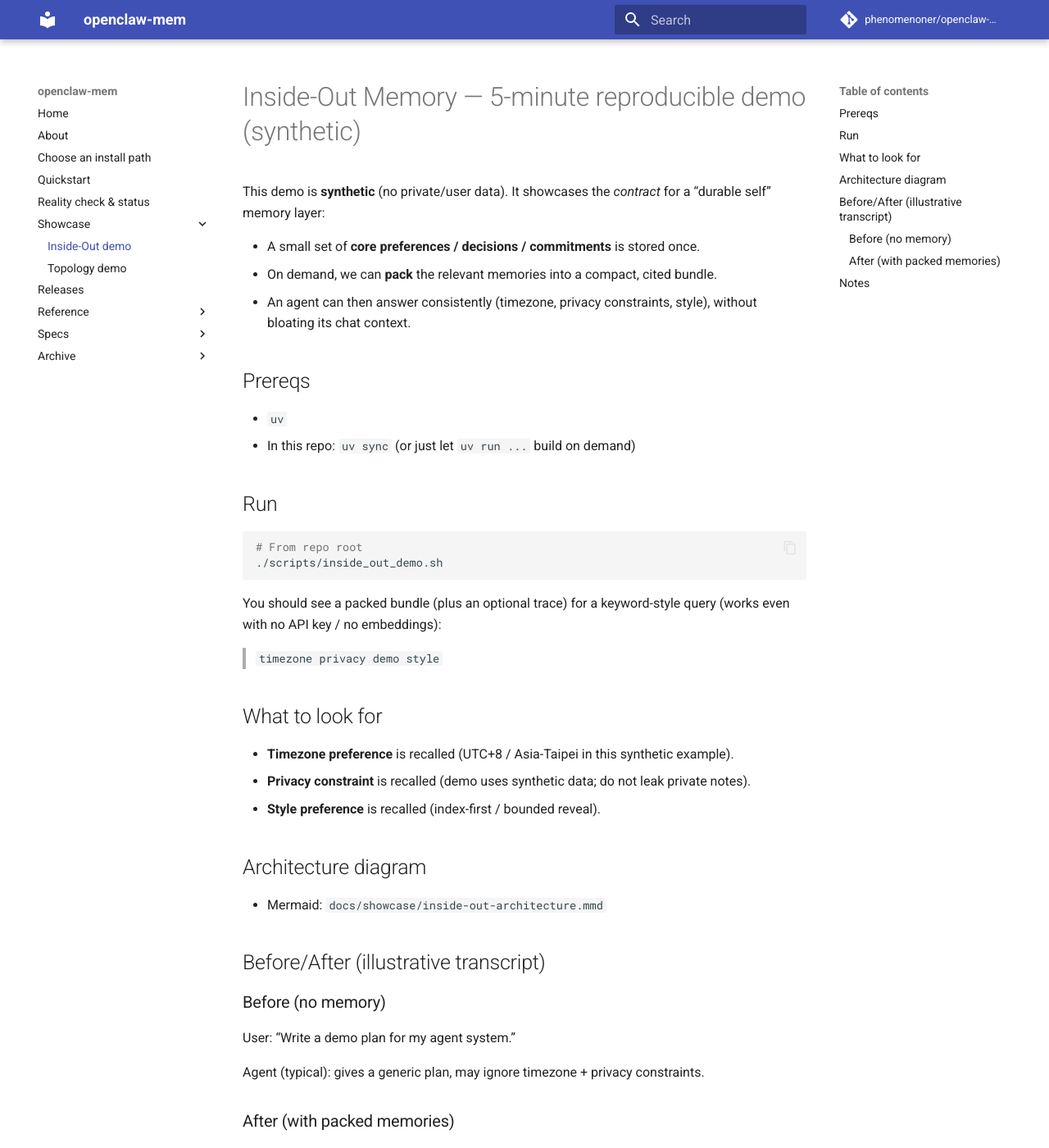
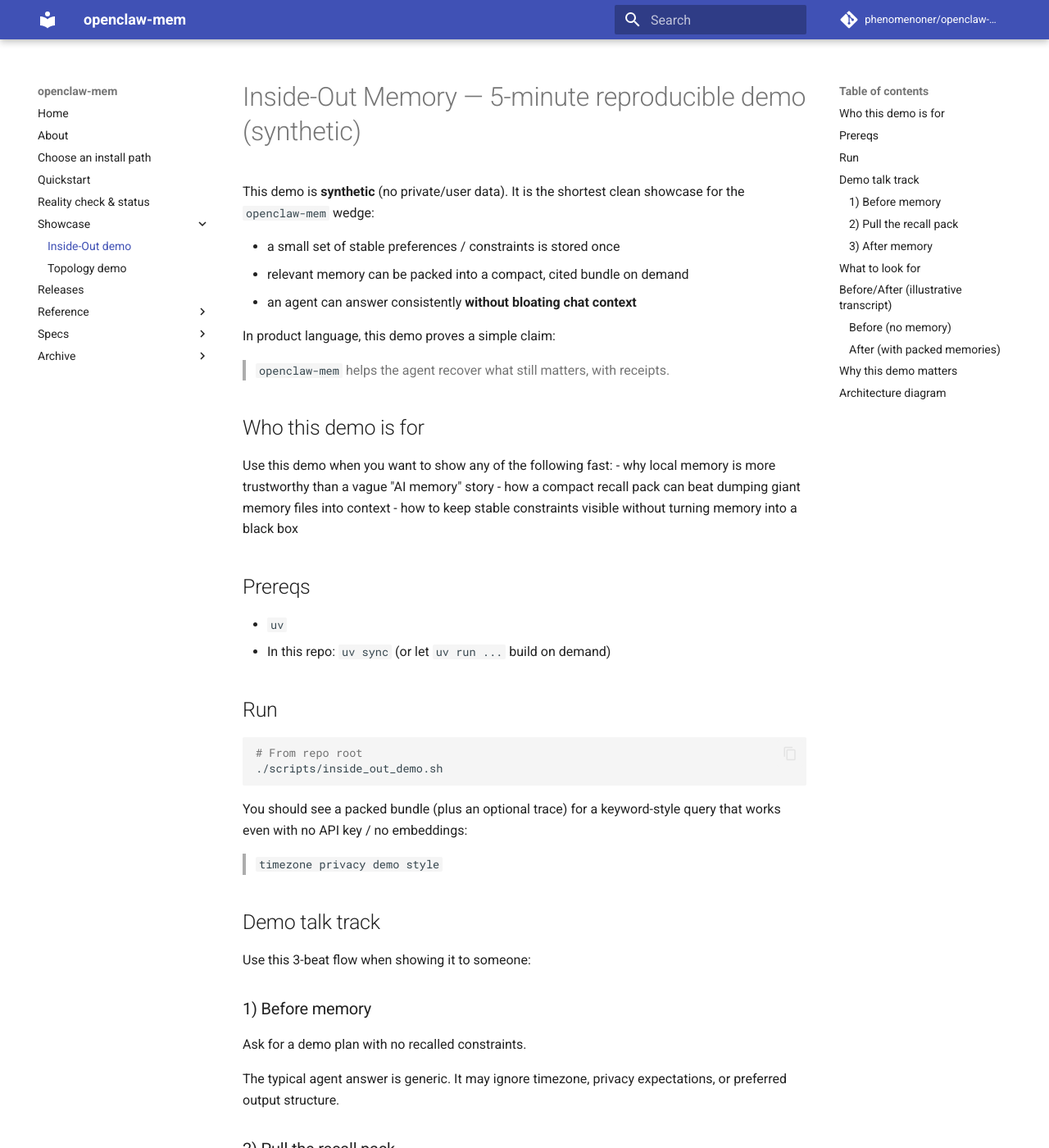
Before and after one commit to phenomenoner/openclaw-mem, an MkDocs documentation site: the page built from docs/showcase/inside-out-demo.md, in a window 1280 px wide and 1400 px high. Shown: the whole window at 82% size. Built offline with MkDocs 1.6.1 and Material for MkDocs 9.7.7, drawn with Linux system fonts in a browser that asks for light colours; comment, search, counter and statistics services are not loaded; some of the changed text lies outside the part shown.

Commit message:
docs: sharpen GTM story and demo flow

````diff
--- a/docs/showcase/inside-out-demo.md
+++ b/docs/showcase/inside-out-demo.md
@@ -1,14 +1,25 @@
 # Inside-Out Memory — 5-minute reproducible demo (synthetic)
 
-This demo is **synthetic** (no private/user data). It showcases the *contract* for a “durable self” memory layer:
+This demo is **synthetic** (no private/user data). It is the shortest clean showcase for the `openclaw-mem` wedge:
 
-- A small set of **core preferences / decisions / commitments** is stored once.
-- On demand, we can **pack** the relevant memories into a compact, cited bundle.
-- An agent can then answer consistently (timezone, privacy constraints, style), without bloating its chat context.
+- a small set of stable preferences / constraints is stored once
+- relevant memory can be packed into a compact, cited bundle on demand
+- an agent can answer consistently **without bloating chat context**
+
+In product language, this demo proves a simple claim:
+
+> `openclaw-mem` helps the agent recover what still matters, with receipts.
+
+## Who this demo is for
+
+Use this demo when you want to show any of the following fast:
+- why local memory is more trustworthy than a vague "AI memory" story
+- how a compact recall pack can beat dumping giant memory files into context
+- how to keep stable constraints visible without turning memory into a black box
 
 ## Prereqs
 - `uv`
-- In this repo: `uv sync` (or just let `uv run ...` build on demand)
+- In this repo: `uv sync` (or let `uv run ...` build on demand)
 
 ## Run
 
@@ -17,16 +28,39 @@
 ./scripts/inside_out_demo.sh
 ```
 
-You should see a packed bundle (plus an optional trace) for a keyword-style query (works even with no API key / no embeddings):
+You should see a packed bundle (plus an optional trace) for a keyword-style query that works even with no API key / no embeddings:
+
 > `timezone privacy demo style`
+
+## Demo talk track
+
+Use this 3-beat flow when showing it to someone:
+
+### 1) Before memory
+Ask for a demo plan with no recalled constraints.
+
+The typical agent answer is generic. It may ignore timezone, privacy expectations, or preferred output structure.
+
+### 2) Pull the recall pack
+Run the demo and show the packed bundle.
+
+The point is not raw retrieval volume. The point is that a **small, relevant, cited** pack comes back instead of a giant wall of memory.
+
+### 3) After memory
+Ask for the same plan again, now with the recalled constraints in view.
+
+The agent should:
+- use the preferred timezone for time references
+- keep the demo synthetic / privacy-safe
+- structure output in the preferred style
+
+That is the core value: not "more memory", but **memory that changes the answer in a controlled, inspectable way**.
 
 ## What to look for
 - **Timezone preference** is recalled (UTC+8 / Asia-Taipei in this synthetic example).
 - **Privacy constraint** is recalled (demo uses synthetic data; do not leak private notes).
 - **Style preference** is recalled (index-first / bounded reveal).
-
-## Architecture diagram
-- Mermaid: `docs/showcase/inside-out-architecture.mmd`
+- **Pack stays compact** instead of dragging in unrelated memory.
 
 ## Before/After (illustrative transcript)
 
@@ -43,6 +77,17 @@
 - explicitly keeps the demo synthetic / privacy-safe
 - structures output index-first and cites the recalled constraints
 
-## Notes
-- This demo is intentionally small: it’s a **vertical slice** + an executable regression.
-- It’s OK if not every feature is finished yet — the demo defines the contract and exposes gaps.
+## Why this demo matters
+
+This demo is intentionally small.
+
+That is a feature, not a weakness:
+- it is a **vertical slice** of the recall contract
+- it is reproducible
+- it is safe to run publicly
+- it gives a clean before/after story for README, docs, and live demos
+
+If you want a first GTM-friendly demo for `openclaw-mem`, start here.
+
+## Architecture diagram
+- Mermaid: `docs/showcase/inside-out-architecture.mmd`
````
Also changed, not shown: QUICKSTART.md (+32 -6 lines), README.md (+43 -20 lines), docs/about.md (+8 -0 lines).
